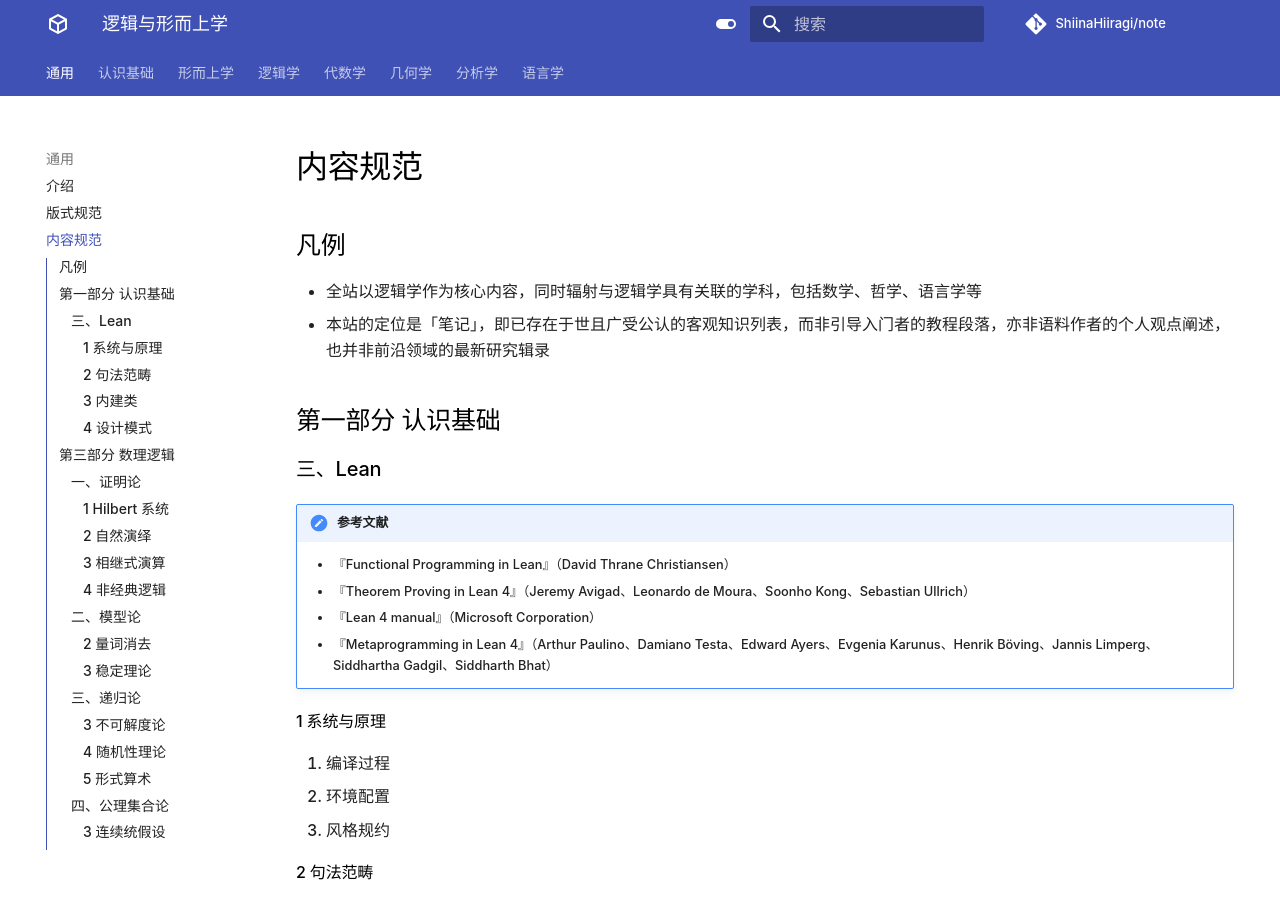
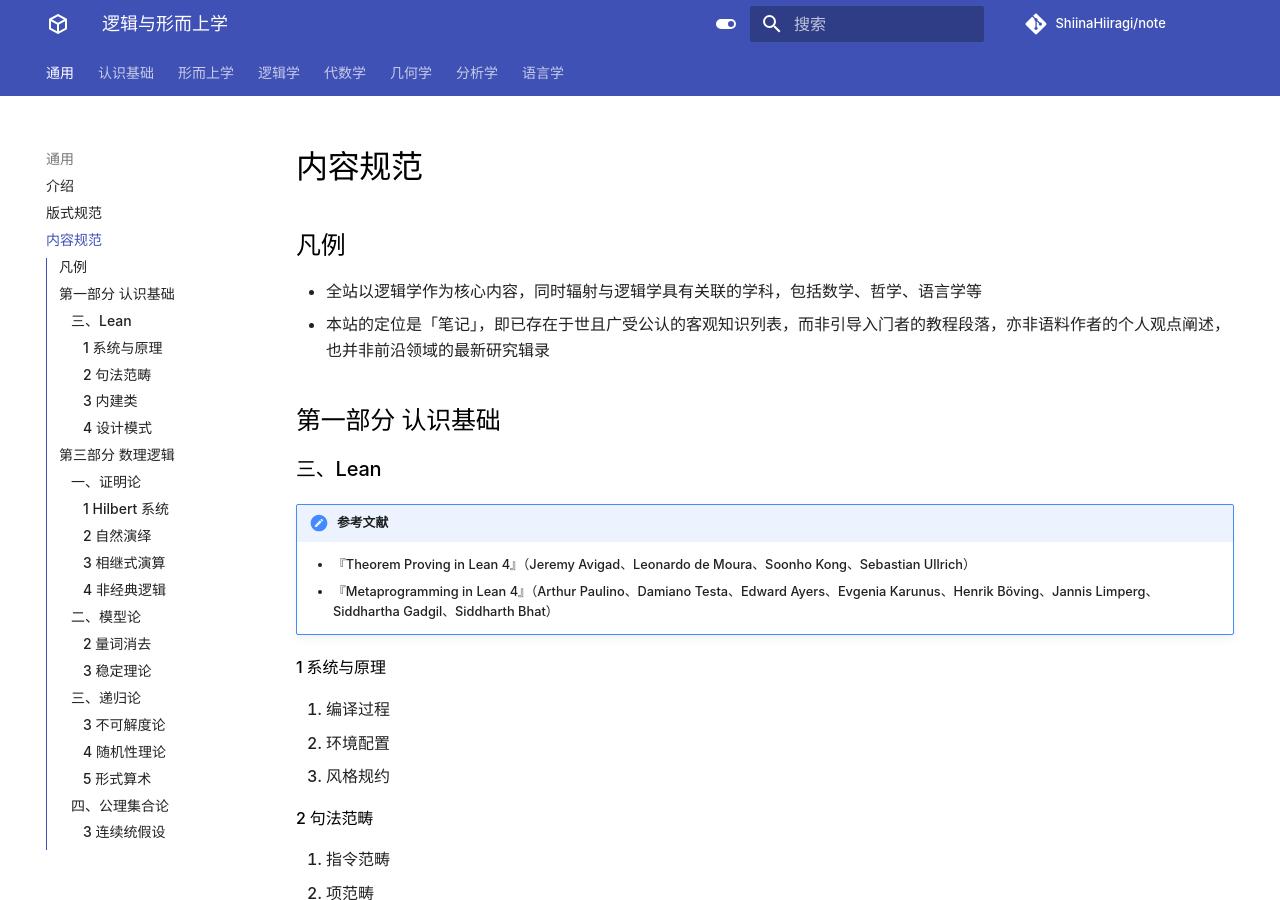
Before and after one commit to ShiinaHiiragi/note, an MkDocs documentation site: the page built from docs/intro/toc.md, in a window 1280 px wide and 900 px high. Built offline with MkDocs 1.6.1 and Material for MkDocs 9.7.7, drawn with Linux system fonts in a browser that asks for light colours; comment, search, counter and statistics services are not loaded.

Commit message:
change toc

```diff
--- a/docs/intro/toc.md
+++ b/docs/intro/toc.md
@@ -8,9 +8,7 @@
 ### 三、Lean
 
 !!! note "参考文献"
-    - 『Functional Programming in Lean』（David Thrane Christiansen）
     - 『Theorem Proving in Lean 4』（Jeremy Avigad、Leonardo de Moura、Soonho Kong、Sebastian Ullrich）
-    - 『Lean 4 manual』（Microsoft Corporation）
     - 『Metaprogramming in Lean 4』（Arthur Paulino、Damiano Testa、Edward Ayers、Evgenia Karunus、Henrik Böving、Jannis Limperg、Siddhartha Gadgil、Siddharth Bhat）
 
 #### 1 系统与原理
```
